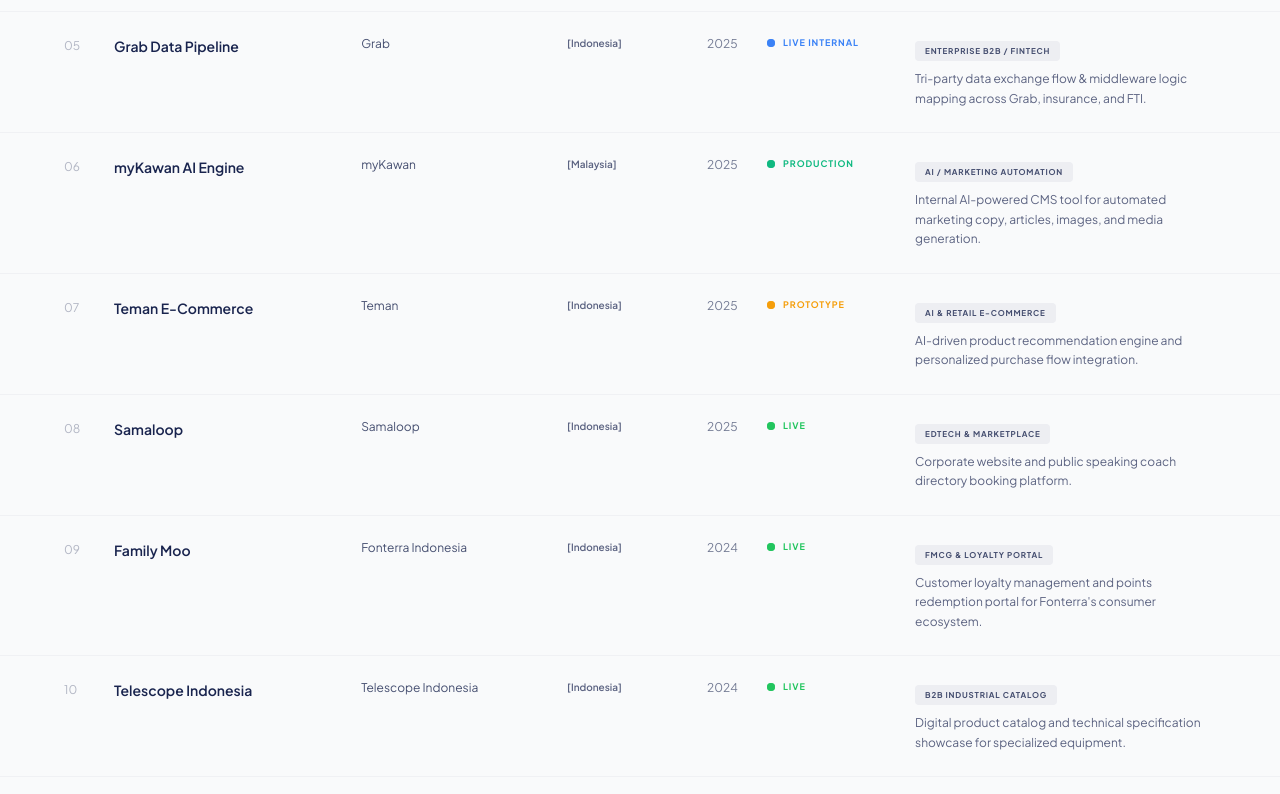
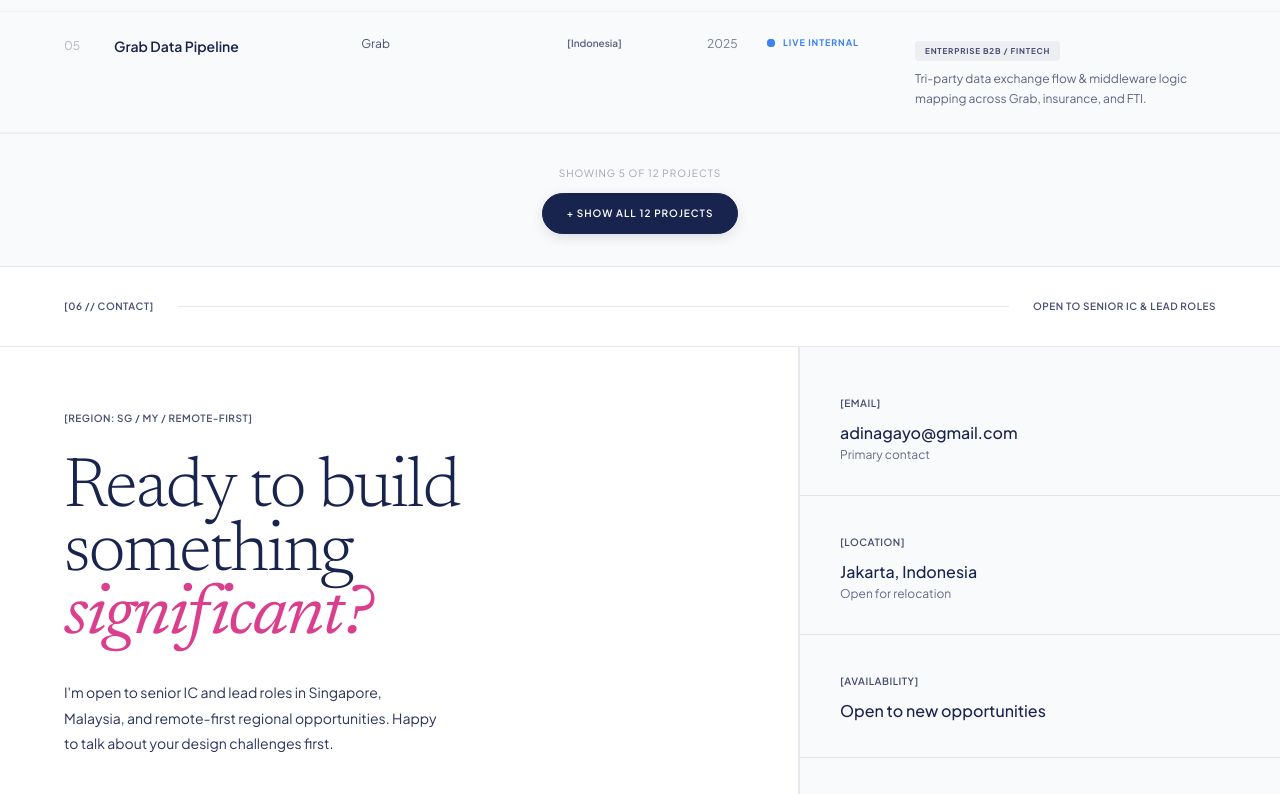
Before and after one commit to adinagayo-pixel/Adina-Portfolio, a React (Vite) app: page / in a window 1280 px wide. Shown: the part 3500-4294 px from the top of the page. Built offline with nearby package versions, Linux system fonts and the light colour scheme.

Commit message:
ux: collapse data index to 5 rows by default with animated show all/show less toggle

```diff
--- a/src/app/App.tsx
+++ b/src/app/App.tsx
@@ -838,11 +838,16 @@ const CATEGORIES = [
   { id: "live",     label: "Live / Production",   filter: (p: Project) => ["LIVE", "LIVE INTERNAL", "PRODUCTION"].includes(p.status) },
 ]
 
+const DEFAULT_VISIBLE = 5
+
 function ProjectArchiveSection() {
   const [activeCat, setActiveCat] = useState("all")
+  const [showAll, setShowAll] = useState(false)
   const { ref, inView } = useInView()
   const activeDef = CATEGORIES.find((c) => c.id === activeCat)!
   const filtered = PROJECTS.filter(activeDef.filter)
+  const visible = showAll ? filtered : filtered.slice(0, DEFAULT_VISIBLE)
+  const hasMore = filtered.length > DEFAULT_VISIBLE
 
   return (
     <section id="archive" style={{ backgroundColor: S, borderTop: `1px solid ${HAIR}` }}>
@@ -879,7 +884,7 @@ function ProjectArchiveSection() {
             return (
               <button
                 key={cat.id}
-                onClick={() => setActiveCat(cat.id)}
+                onClick={() => { setActiveCat(cat.id); setShowAll(false) }}
                 className="flex items-center gap-1.5 px-5 py-2.5 font-sans text-[10px] font-semibold tracking-widest uppercase transition-all duration-150 focus:outline-none rounded-full cursor-pointer"
                 style={{
                   backgroundColor: isActive ? N : W,
@@ -920,15 +925,15 @@ function ProjectArchiveSection() {
           </div>
 
           {/* Table rows */}
-          <div className="pb-24 lg:pb-16">
-            {filtered.map((project, i) => {
+          <div>
+            {visible.map((project, i) => {
               const statusColor = STATUS_COLOR[project.status] ?? `${N}80`
               return (
                 <motion.div
                   key={project.id}
                   initial={{ opacity: 0, y: 10 }}
                   animate={inView ? { opacity: 1, y: 0 } : {}}
-                  transition={{ delay: Math.min(i * 0.025, 0.4), duration: 0.3 }}
+                  transition={{ delay: Math.min(i * 0.025, 0.3), duration: 0.3 }}
                   className="group"
                   style={{ borderBottom: `1px solid rgba(25, 36, 78, 0.04)` }}
                 >
@@ -997,6 +1002,47 @@ function ProjectArchiveSection() {
               )
             })}
           </div>
+
+          {/* Show all / Show less toggle */}
+          {hasMore && (
+            <div
+              className="flex flex-col items-center gap-3 py-8 px-8"
+              style={{ borderTop: `1px solid rgba(25, 36, 78, 0.05)` }}
+            >
+              {!showAll && (
+                <p className="font-sans text-[10px] tracking-widest text-[#19244E]/40 uppercase">
+                  Showing {DEFAULT_VISIBLE} of {filtered.length} projects
+                </p>
+              )}
+              <button
+                onClick={() => {
+                  if (showAll) {
+                    setShowAll(false)
+                    document.getElementById("archive")?.scrollIntoView({ behavior: "smooth", block: "start" })
+                  } else {
+                    setShowAll(true)
+                  }
+                }}
+                className="group flex items-center gap-2.5 px-6 py-3 rounded-full font-sans text-[10px] font-semibold tracking-widest uppercase transition-all duration-200 cursor-pointer"
+                style={{
+                  backgroundColor: showAll ? "transparent" : N,
+                  color: showAll ? `${N}80` : "white",
+                  border: `1px solid ${showAll ? "rgba(25,36,78,0.12)" : N}`,
+                  boxShadow: showAll ? "none" : "0 4px 16px -4px rgba(25,36,78,0.20)"
+                }}
+              >
+                {showAll ? (
+                  <>
+                    <span>↑ Show less</span>
+                  </>
+                ) : (
+                  <>
+                    <span>+ Show all {filtered.length} projects</span>
+                  </>
+                )}
+              </button>
+            </div>
+          )}
         </motion.div>
       </AnimatePresence>
     </section>
```
